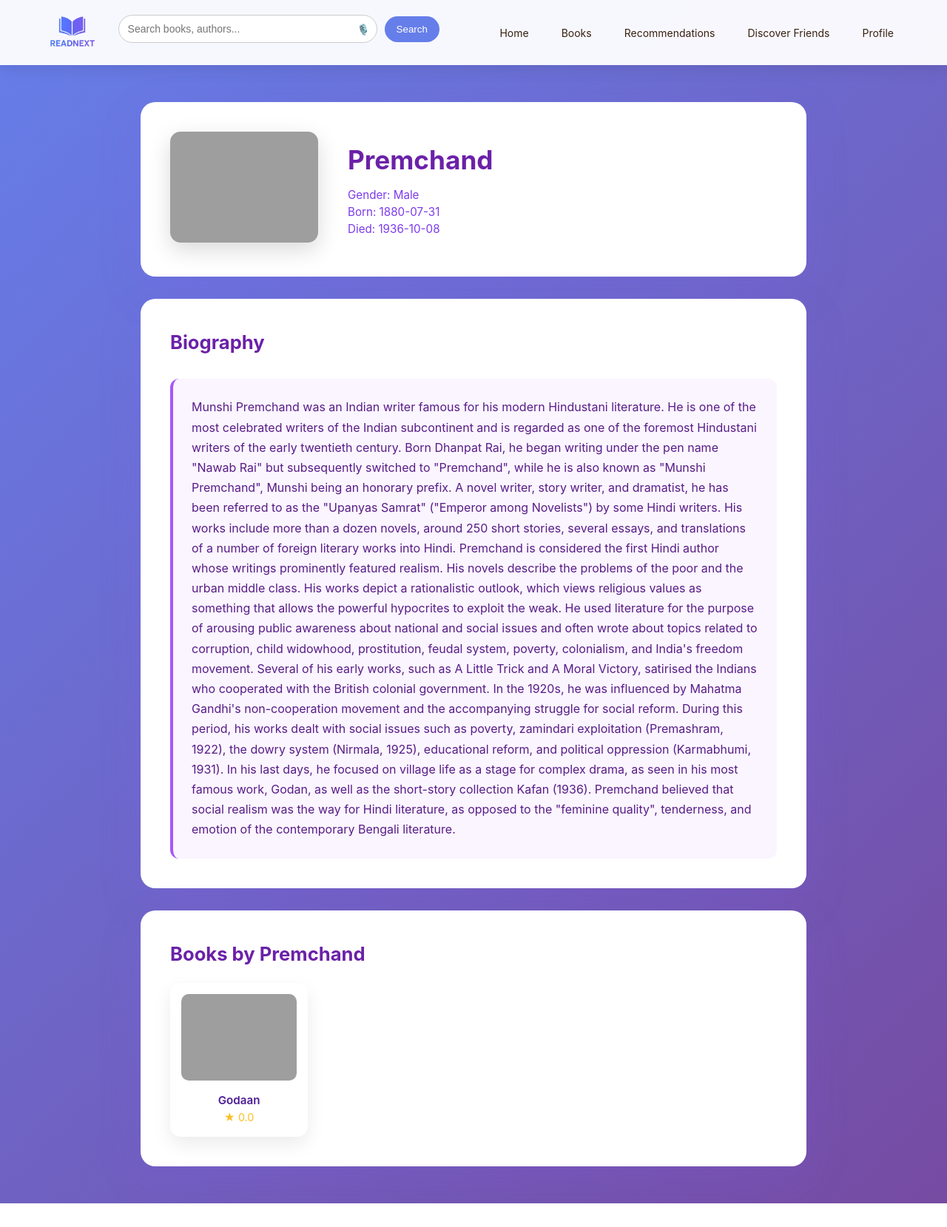
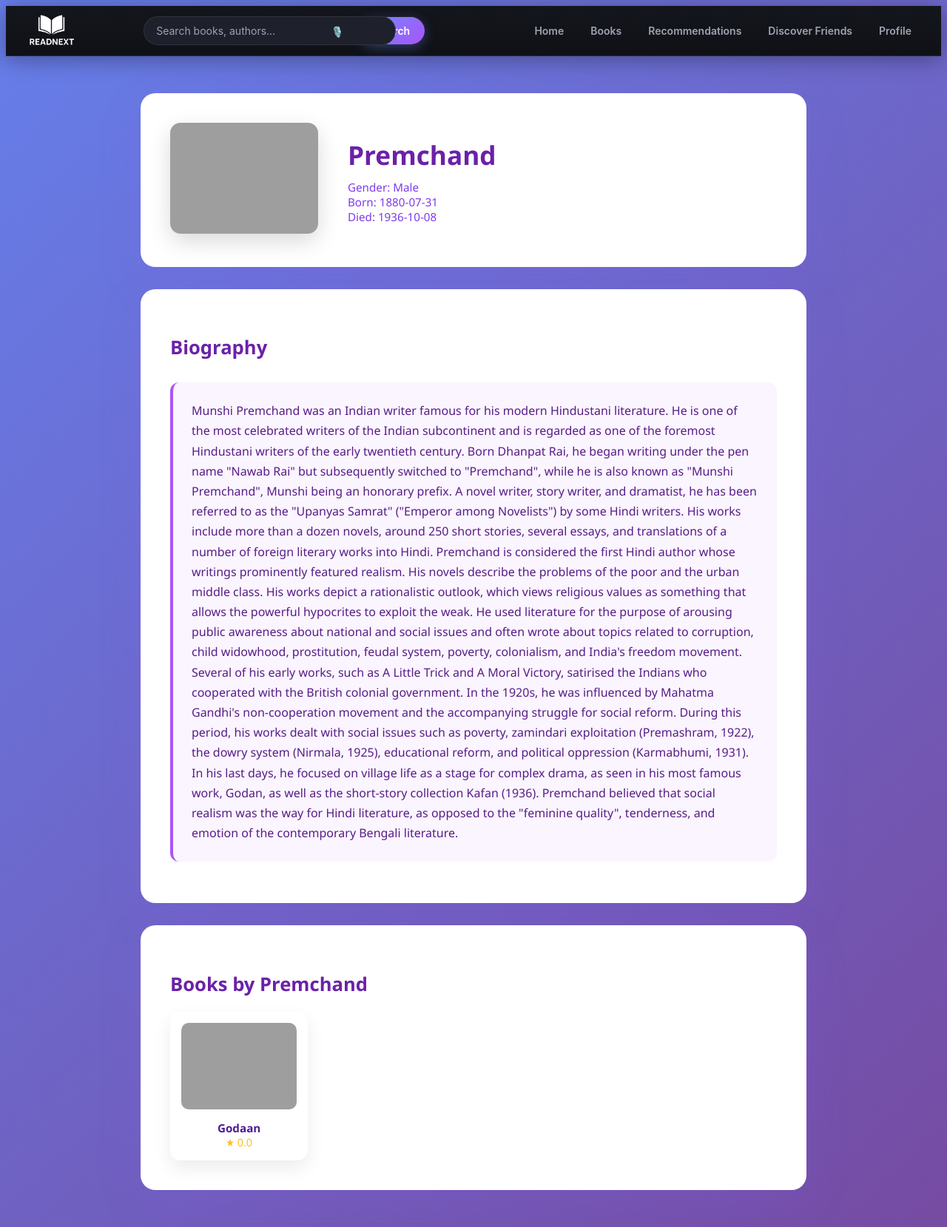
Before and after one commit to rmahale04/Book-Recommendation-System, a Flask app: page /author/1 in a window 1280 px wide. Shown: the whole page at 74% size. Before the commit the page ends 1627 px from the top, so only its background shows below. Run offline with Flask 3, Linux system fonts and the light colour scheme; data comes from the database, SQL or seed files in the repository; grey boxes are pictures that could not be loaded.

Commit message:
Revamp nav_page.html with new styles and search feature
Updated the navigation page with a new design and improved search functionality.

```diff
--- a/templates/nav_page.html
+++ b/templates/nav_page.html
@@ -1,172 +1,168 @@
-<!DOCTYPE html>
-<html lang="en">
-<head>
-    <meta charset="UTF-8">
-    <meta name="viewport" content="width=device-width, initial-scale=1.0">
-    <title>ReadNext - Your Personal Reading Companion</title>
-
 <style>
-        * {
-            margin: 0;
-            padding: 0;
-            box-sizing: border-box;
-        }
-
-        body {
-            font-family: -apple-system, BlinkMacSystemFont, "Segoe UI", Roboto, "Helvetica Neue", Arial, sans-serif;
-            background-color: #f4f1ea;
-            min-height: 100vh;
-            color: #382110;
-            line-height: 1.5;
+    :root {
+        --nav-surface: #0d0e13;
+        --nav-panel: #15171f;
+        --nav-panel-high: #1e212b;
+        --nav-text-dim: #9ea3b0;
+        --nav-border: rgba(255, 255, 255, 0.08);
+        --nav-accent-1: #6d8dff;
+        --nav-accent-2: #a855f7;
+        --nav-accent-glow: rgba(109, 141, 255, 0.35);
     }
 
     .header {
-            background: rgba(255, 255, 255, 0.95);
-            backdrop-filter: blur(12px);
-            padding: 20px 0;
-            border-bottom: none;
-            box-shadow: 0 4px 20px rgba(0, 0, 0, 0.1);
+        background: linear-gradient(180deg, #14161d 0%, #0f1116 100%);
+        padding: 14px 0;
+        border-bottom: 1px solid var(--nav-border);
+        box-shadow: 0 4px 30px rgba(0, 0, 0, 0.35);
         position: sticky;
         top: 0;
         z-index: 999;
+        font-family: 'Inter', -apple-system, BlinkMacSystemFont, "Segoe UI", Roboto, "Helvetica Neue", Arial, sans-serif;
     }
 
     .header-content {
-            max-width: 1200px;
+        max-width: 1280px;
         margin: 0 auto;
         display: flex;
         justify-content: space-between;
         align-items: center;
-            padding: 0 20px;
+        padding: 0 24px;
+        gap: 24px;
     }
-
-        /* .logo {
-            font-size: 24px;
-            font-weight: bold;
-            color: #382110;
-            text-decoration: none;
-        } */
 
     .logo-container {
         display: flex;
         align-items: center;
+        flex-shrink: 0;
     }
+
     .logo {
-            height: 30px;              /* fixed height for consistency */
-            width: auto;               /* keeps aspect ratio */
-            object-fit: contain;       /* prevents distortion */
+        height: 30px;
+        width: auto;
+        object-fit: contain;
         display: block;
-            transform: scale(2.5);   /* makes it 30% bigger visually */
-            transform-origin: left center; /* grows from left edge */
-            background: transparent;   /* ensures no background mismatch */
+        transform: scale(2.5);
+        transform-origin: left center;
+        background: transparent;
+        filter: brightness(0) invert(1);
+    }
+
+    .nav-search-form {
+        display: flex;
+        align-items: center;
+        gap: 10px;
+        flex: 1;
+        max-width: 380px;
+        margin: 0;
+        padding: 0;
+    }
+
+    .search-box-wrapper {
+        position: relative;
+        flex: 1 1 auto;
+        min-width: 0;
+    }
+
+    .nav-search-input {
+        width: 100%;
+        padding: 10px 40px 10px 16px;
+        border-radius: 999px;
+        border: 1px solid var(--nav-border);
+        background: var(--nav-panel-high);
+        outline: none;
+        font-size: 14px;
+        font-family: inherit;
+        color: #f1f2f6;
+        transition: all 0.25s ease;
+    }
+
+    .nav-search-input::placeholder {
+        color: var(--nav-text-dim);
+    }
+
+    .nav-search-input:focus {
+        border-color: var(--nav-accent-1);
+        background: #22242f;
+        box-shadow: 0 0 0 4px var(--nav-accent-glow);
+    }
+
+    .mic-icon {
+        position: absolute;
+        right: 12px;
+        top: 50%;
+        transform: translateY(-50%);
+        cursor: pointer;
+        font-size: 14px;
+        color: var(--nav-text-dim);
+        transition: color 0.2s ease;
+    }
+
+    .mic-icon:hover { color: var(--nav-accent-1); }
+
+    .search-submit-btn {
+        padding: 10px 20px;
+        background: linear-gradient(135deg, var(--nav-accent-1) 0%, var(--nav-accent-2) 100%);
+        color: white;
+        border: none;
+        border-radius: 999px;
+        font-size: 14px;
+        font-weight: 600;
+        font-family: inherit;
+        cursor: pointer;
+        transition: all 0.25s ease;
+        white-space: nowrap;
+        flex-shrink: 0;
+        box-shadow: 0 4px 16px var(--nav-accent-glow);
+    }
+
+    .search-submit-btn:hover {
+        transform: translateY(-2px);
+        box-shadow: 0 6px 22px var(--nav-accent-glow);
     }
 
     .nav-links {
         display: flex;
-            gap: 20px;
+        gap: 4px;
+        flex-shrink: 0;
+        list-style: none;
     }
 
     .nav-links a {
-            color: #382110;
+        color: var(--nav-text-dim);
         text-decoration: none;
         font-size: 14px;
-            padding: 8px 12px;
-            border-radius: 3px;
-            transition: background-color 0.2s;
+        font-weight: 600;
+        padding: 9px 16px;
+        border-radius: 999px;
+        transition: all 0.2s ease;
+        white-space: nowrap;
     }
 
     .nav-links a:hover {
-            background: linear-gradient(135deg, #667eea 0%, #764ba2 100%);
-            color: white;
-            border-radius: 25px;
-            box-shadow: 0 4px 12px rgba(102,126,234,0.3);
+        background: var(--nav-panel-high);
+        color: #f1f2f6;
     }
 
     .nav-links a.active {
-            background: linear-gradient(135deg, #667eea 0%, #764ba2 100%);
+        background: linear-gradient(135deg, var(--nav-accent-1) 0%, var(--nav-accent-2) 100%);
         color: white !important;
-            border-radius: 25px;
-            box-shadow: 0 4px 12px rgba(102,126,234,0.3);
+        box-shadow: 0 4px 14px var(--nav-accent-glow);
     }
 
     .nav-links a.active:hover {
-            background-color: #005450;
+        transform: translateY(-1px);
     }
 
-        .nav-links a.active:active {
-            background-color: #004943;
-        }
-
-        .search-section {
-            flex: 1;
-            max-width: 400px;
-            margin: 0 40px;
-        }
-
-        .search-container {
-            position: relative;
-            width: 100%;
-        }
-
-        .search-input {
-            width: 100%;
-            /* max-width: 480px; */
-            padding: 12px 20px;
-            border: 1px solid #d6d0c4;
-            border-radius: 25px;
-            font-size: 14px;
-            background: #fafafa;
-            transition: all 0.2s;
-            outline: none;
-        }
-
-        .search-input:focus {
-            border-color: #00635d;
-            background: white;
-            box-shadow: 0 0 0 2px rgba(0, 99, 93, 0.1);
+    @media (max-width: 968px) {
+        .header-content {
+            flex-direction: column;
+            gap: 14px;
         }
 
         .nav-search-form {
-            flex: 1;
-            margin: 0 50px;
-            max-width: 350px;
-        }
-
-        .nav-search-input {
+            max-width: 100%;
             width: 100%;
-            padding: 14px 22px;
-            font-size: 15px;
-            border-radius: 30px;
-            border: 2px solid #e0e0e0;
-            background: #f8f9fa;
-            transition: all 0.3s ease;
-            color: #333;
-            font-weight: 500;
-            box-shadow: 0 2px 10px rgba(0,0,0,0.05);
-        }
-
-        .nav-search-input::placeholder {
-            color: #666;
-            opacity: 0.8;
-        }
-
-        .nav-search-input:focus {
-            outline: none;
-            background: white;
-            border-color: #667eea;
-            box-shadow: 0 0 0 4px rgba(102, 126, 234, 0.2);
-            transform: translateY(-2px);
-        }
-
-        @media (max-width: 768px) {
-            .header-content {
-                flex-direction: column;
-                gap: 15px;
-            }
-
-            .search-section {
-                max-width: 100%;
-                margin: 0;
         }
 
         .nav-links {
@@ -175,15 +171,12 @@
         }
 
         .logo {
-                height: 40px;
+            height: 26px;
         }
     }
 </style>
-</head>
-<body>
 
 <header class="header">
-
     <div class="header-content">
         <div class="logo-container">
             <a href="{{ url_for('home') }}">
@@ -191,59 +184,15 @@
             </a>
         </div>
 
-            <!-- <form action="{{ url_for('view_books') }}" method="get" class="nav-search-form">
-                <input type="text" name="q" class="nav-search-input"
-                    placeholder="Search books..."
-                    value="{{ search_query if search_query else '' }}">
-
-            </form> -->
-            <form method="GET" action="{{ url_for('view_books') }}"
-                    style="padding: 0 30px 10px; display: flex; align-items: center; gap: 10px;">
-
-                <!-- Search Box Wrapper -->
-                <div style="position: relative; width: 350px;">
-
+        <form method="GET" action="{{ url_for('view_books') }}" class="nav-search-form">
+            <div class="search-box-wrapper">
                 <input type="text" id="searchInput" name="q"
                     placeholder="Search books, authors..."
                     value="{{ request.args.get('q','') }}"
-                        style="
-                            width: 100%;
-                            padding: 10px 35px 10px 12px;
-                            border-radius: 20px;
-                            border: 1px solid #ccc;
-                            outline: none;
-                            font-size: 14px;
-                        ">
-
-                    <!-- 🎙️ Mic Inside Input -->
-                    <span onclick="startVoiceSearch()"
-                        style="
-                            position: absolute;
-                            right: 10px;
-                            top: 50%;
-                            transform: translateY(-50%);
-                            cursor: pointer;
-                            font-size: 14px;
-                            color: #666;
-                        ">
-                        🎙️
-                    </span>
-
+                    class="nav-search-input">
+                <span class="mic-icon" onclick="startVoiceSearch()">🎙️</span>
             </div>
-
-                <!-- Search Button -->
-                <button type="submit"
-                        style="
-                            padding: 10px 16px;
-                            background: #667eea;
-                            color: white;
-                            border: none;
-                            border-radius: 20px;
-                            cursor: pointer;
-                        ">
-                    Search
-                </button>
-
+            <button type="submit" class="search-submit-btn">Search</button>
         </form>
 
         <nav class="nav-links">
@@ -253,19 +202,18 @@
             <a href="{{ url_for('find_users') }}" class="{% if active_page=='find_users' %}active{% endif %}">Discover Friends</a>
             <a href="{{ url_for('profile_root') }}" class="{% if active_page=='profile' %}active{% endif %}">Profile</a>
         </nav>
-
     </div>
 </header>
+
 <script>
 function startVoiceSearch() {
-    // Check browser support
     if (!('webkitSpeechRecognition' in window)) {
         alert("Voice search not supported in your browser. Use Chrome.");
         return;
     }
 
     const recognition = new webkitSpeechRecognition();
-    recognition.lang = "en-IN";  // You can change to hi-IN, gu-IN
+    recognition.lang = "en-IN";
     recognition.interimResults = false;
 
     recognition.start();
@@ -277,8 +225,6 @@
     recognition.onresult = function(event) {
         const transcript = event.results[0][0].transcript;
         document.getElementById("searchInput").value = transcript;
-
-        // Auto submit form (optional)
         document.forms[0].submit();
     };
 
@@ -287,5 +233,3 @@
     };
 }
 </script>
-</body>
-</html>
```
Lines whose indentation alone changed are shown as unchanged.
